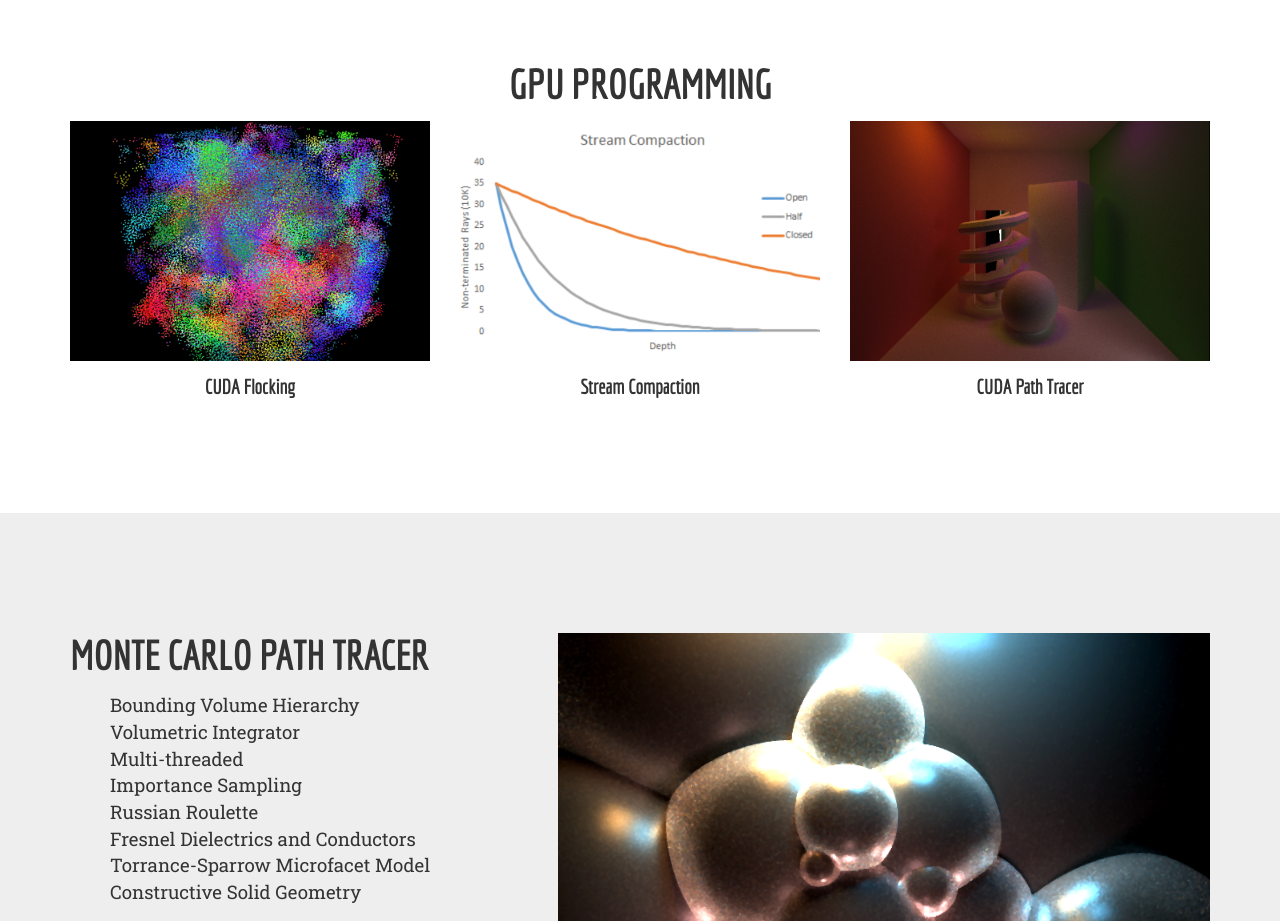
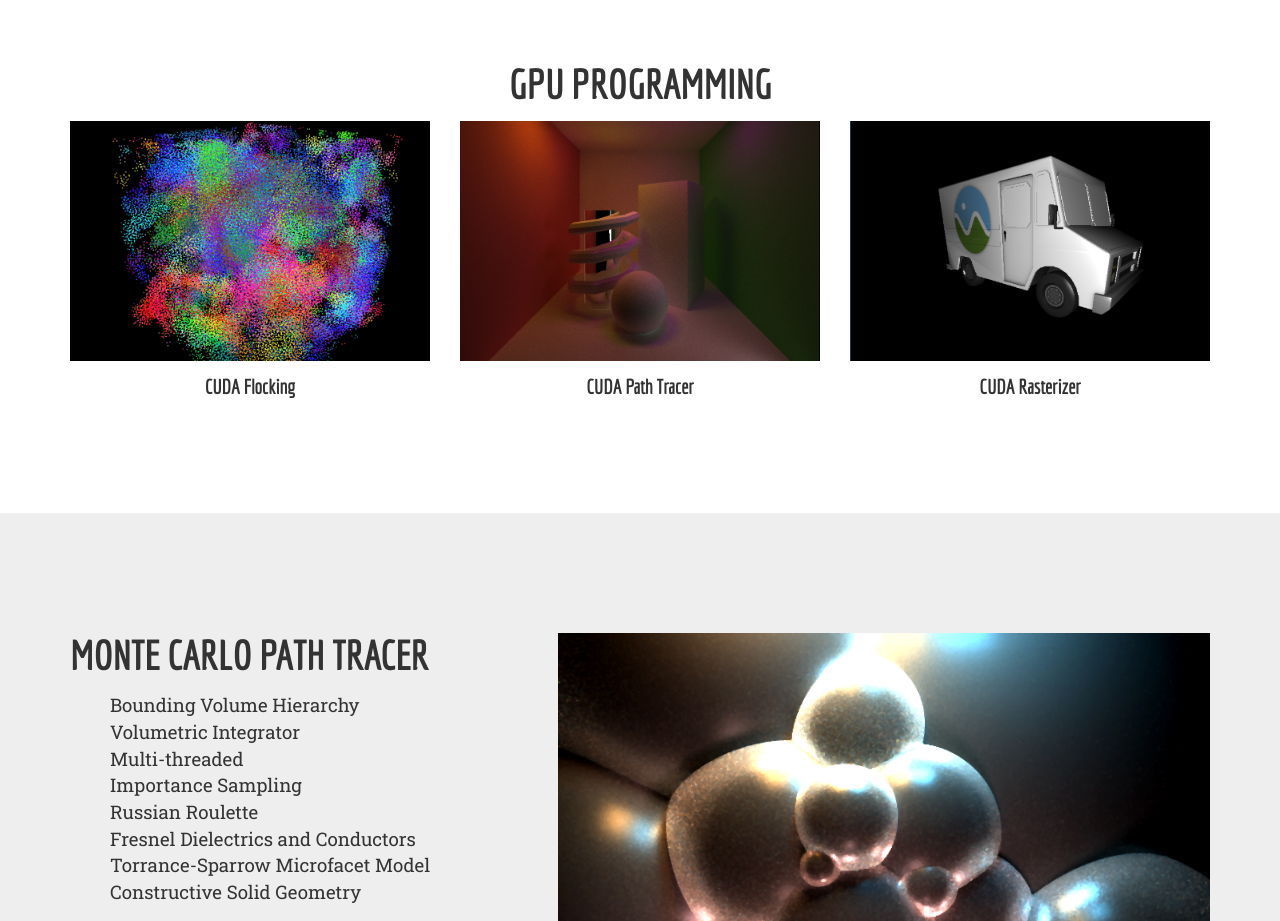
Before and after one commit to sarahforcier/sarahforcier.github.io, a website: page index.html in a window 1280 px wide. Shown: the part 2420-3341 px from the top of the page. Drawn offline with nearby package versions, Linux system fonts and the light colour scheme; a web font is replaced by a local one.

Commit message:
rasterizer

```diff
--- a/index.html
+++ b/index.html
@@ -243,20 +243,6 @@
                     </div>
                 </div>
                 <div class="col-md-4 col-sm-6 portfolio-item">
-                    <a href="https://github.com/sarahforcier/Project2-Stream-Compaction" target="_blank" class="portfolio-link" data-toggle="modal">
-                        <div class="portfolio-hover">
-                            <div class="portfolio-hover-content">
-                                <i class="fa fa-search-plus fa-3x"></i>
-                            </div>
-                        </div>
-                        <img src="img/gpu/stream.png" class="img-responsive" alt="">
-                    </a>
-                    <div class="portfolio-caption">
-                        <h4>Stream Compaction</h4>
-                        <!-- <p class="text-muted"> TODO  </p> -->
-                    </div>
-                </div>
-                <div class="col-md-4 col-sm-6 portfolio-item">
                     <a href="https://github.com/sarahforcier/Project3-CUDA-Path-Tracer" target="_blank" class="portfolio-link" data-toggle="modal">
                         <div class="portfolio-hover">
                             <div class="portfolio-hover-content">
@@ -268,6 +254,20 @@
                     <div class="portfolio-caption">
                         <h4>CUDA Path Tracer</h4>
                         <!-- <p class="text-muted"> TODO </p> -->
+                    </div>
+                </div>
+                <div class="col-md-4 col-sm-6 portfolio-item">
+                    <a href="https://github.com/sarahforcier/Project4-CUDA-Rasterizer" target="_blank" class="portfolio-link" data-toggle="modal">
+                        <div class="portfolio-hover">
+                            <div class="portfolio-hover-content">
+                                <i class="fa fa-search-plus fa-3x"></i>
+                            </div>
+                        </div>
+                        <img src="img/gpu/rasterizer.png" class="img-responsive" alt="">
+                    </a>
+                    <div class="portfolio-caption">
+                        <h4>CUDA Rasterizer</h4>
+                        <!-- <p class="text-muted"> TODO  </p> -->
                     </div>
                 </div>
             </div>
```
Also changed, not shown: img/gpu/rasterizer.png (added).
